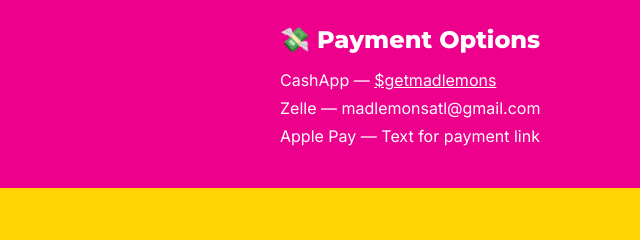
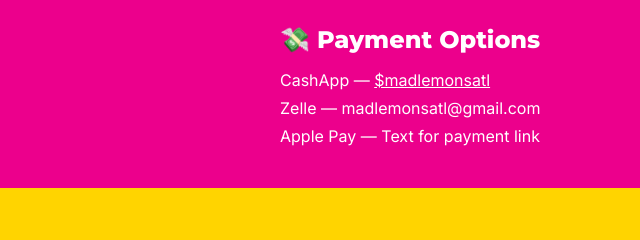
Before and after one commit to 360Jorge/mad-lemons, a plain HTML site: page index.html in a window 1280 px wide. Shown: the part 1652-1892 px from the top of the page, 0-640 px from the left. Drawn offline with nearby package versions, Linux system fonts and the light colour scheme.

Commit message:
Update cahsapp handle

```diff
--- a/index.html
+++ b/index.html
@@ -139,7 +139,7 @@
     <div class="max-w-3xl mx-auto px-6 py-10">
       <h2 class="headline text-2xl font-extrabold">💸 Payment Options</h2>
       <ul class="mt-3 space-y-1">
-        <li>CashApp — <a class="underline text-white" target="_blank" href="https://cash.app/$getmadlemons">$getmadlemons</a></li>
+        <li>CashApp — <a class="underline text-white" target="_blank" href="https://cash.app/$madlemonsatl">$madlemonsatl</a></li>
         <li>Zelle — <span class="font-medium">madlemonsatl@gmail.com</span></li>
         <li>Apple Pay — Text for payment link</li>
       </ul>
```
